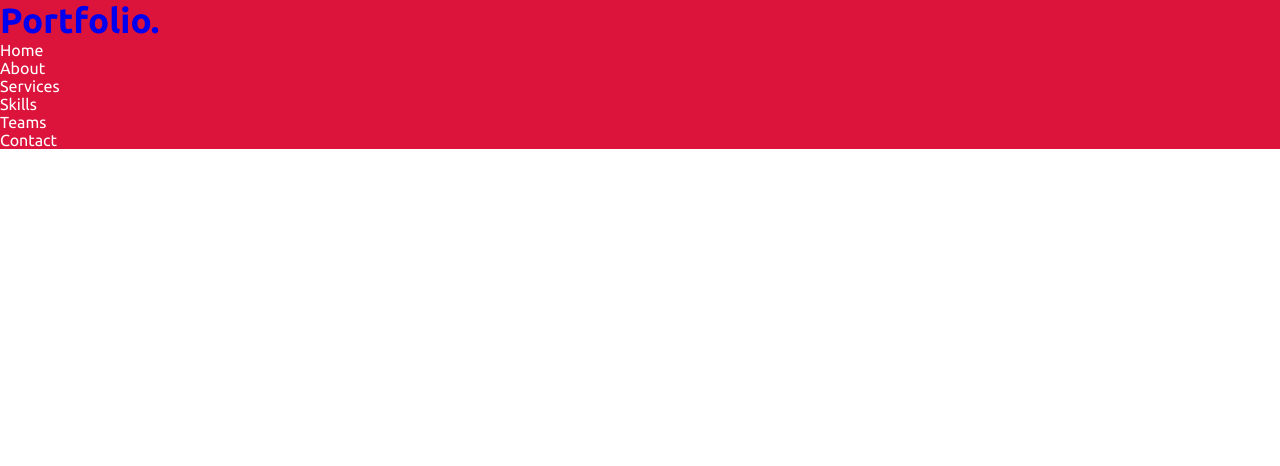
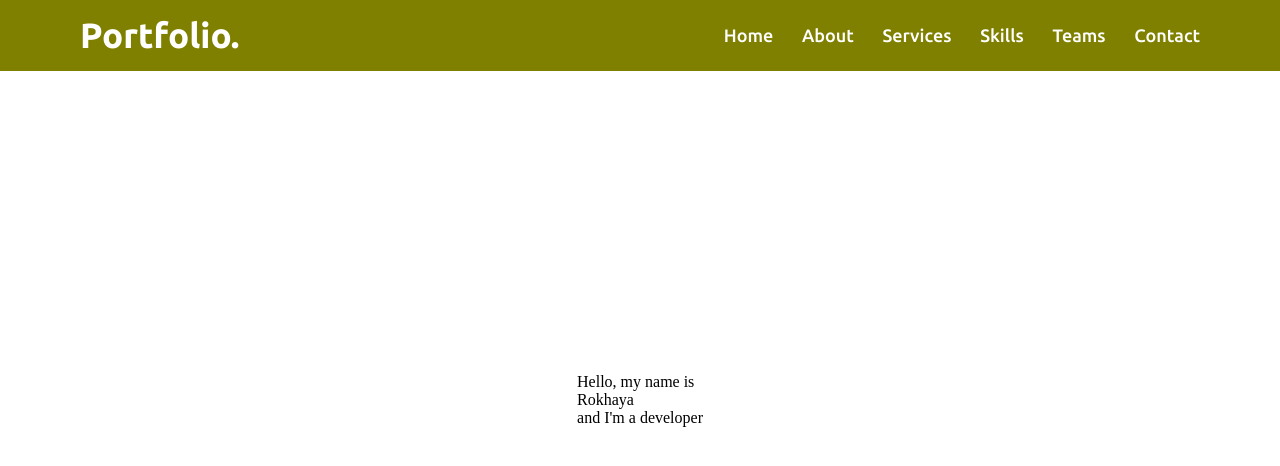
Before and after one commit to RokhayaN/Rokhaya-Portofolio-Website, a plain HTML site: page index.html in a window 1280 px wide. Drawn offline with Linux system fonts and the light colour scheme.

Commit message:
started home section+styling

```diff
--- a/index.html
+++ b/index.html
@@ -19,8 +19,19 @@
                         <li><a href="#">Teams</a></li>
                         <li><a href="#">Contact</a></li>
                     </ul>
-              </div>
+            </div>
         </nav>
+
+        <!-- home start here-->
+        <section class="home" id="home">
+            <div class='max-width'>
+                <div class="home-content">
+                    <div class="text-1">Hello, my name is</div>
+                    <div class="text-2">Rokhaya</div>
+                    <div class="text-3">and I'm a <span>developer</span></div>
+                </div>
+            </div>
+        </section>
     </body>
     <footer></footer>
 </html>
--- a/ressources/css/style.css
+++ b/ressources/css/style.css
@@ -5,19 +5,45 @@
     box-sizing: border-box;
     text-decoration: none;
 }
+
+.max-width{
+    max-width: 1300px;
+    padding: 0 80px;
+    margin: auto;
+}
 /* navbar styling */
 .navbar{
     position: fixed;
     width: 100%;
-    background: crimson;
+    padding: 15px 0;
+    background: olive;
     font-family: 'Ubuntu', sans-serif;
+}
+.navbar .max-width{
+    display: flex;
+    align-items: center;
+    justify-content: space-between;
 }
 
 .navbar .logo a{
+    color:#fff;
     font-size: 35px;
     font-weight: 600;
+}
+.navbar .menu li{
+    list-style: none;
+    display: inline-block;
 }
 
 .navbar .menu li a{
     color: #fff;
+    font-size: 18px;
+    font-weight: 500;
+    margin-left: 25px;
 }
+/* home section style */
+.home{
+    display: flex;
+    background: url() no repeat center;
+    height: 100vh;
+}
```
Also changed, not shown: 1 other file.
